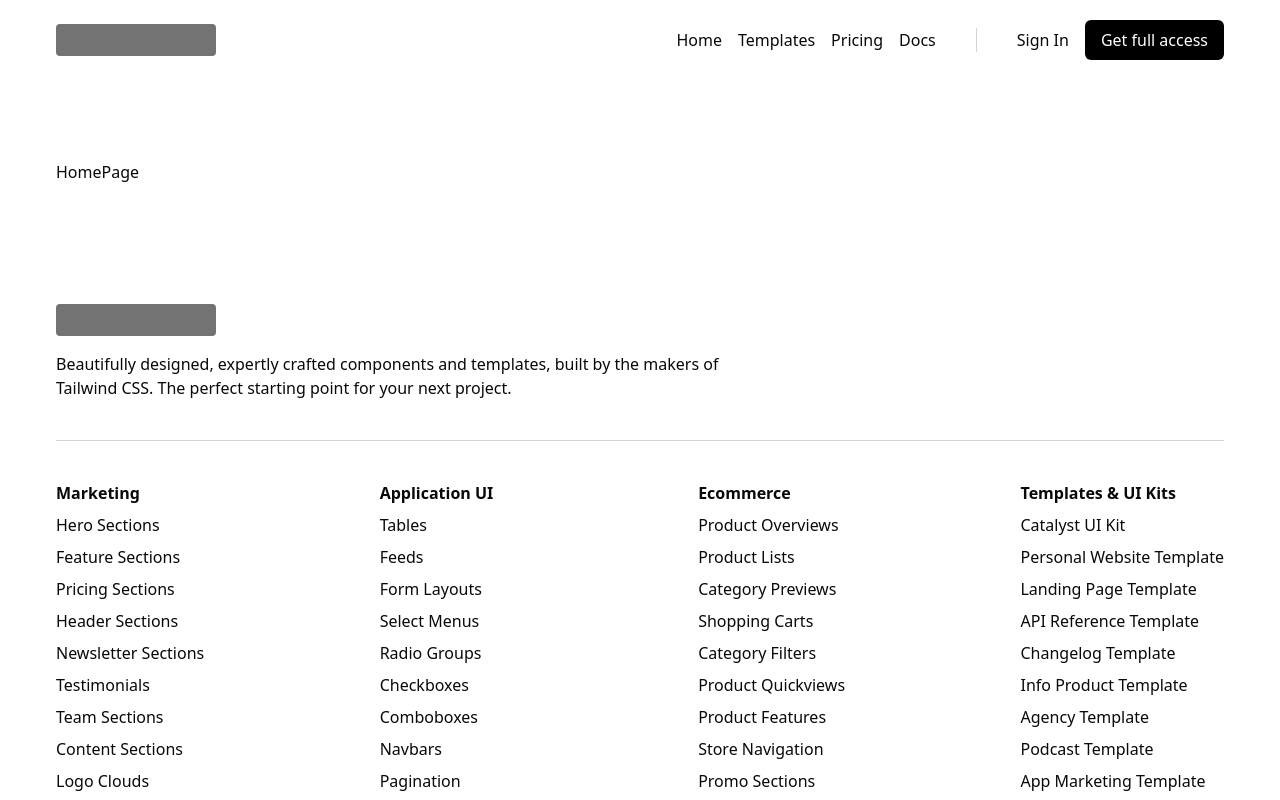
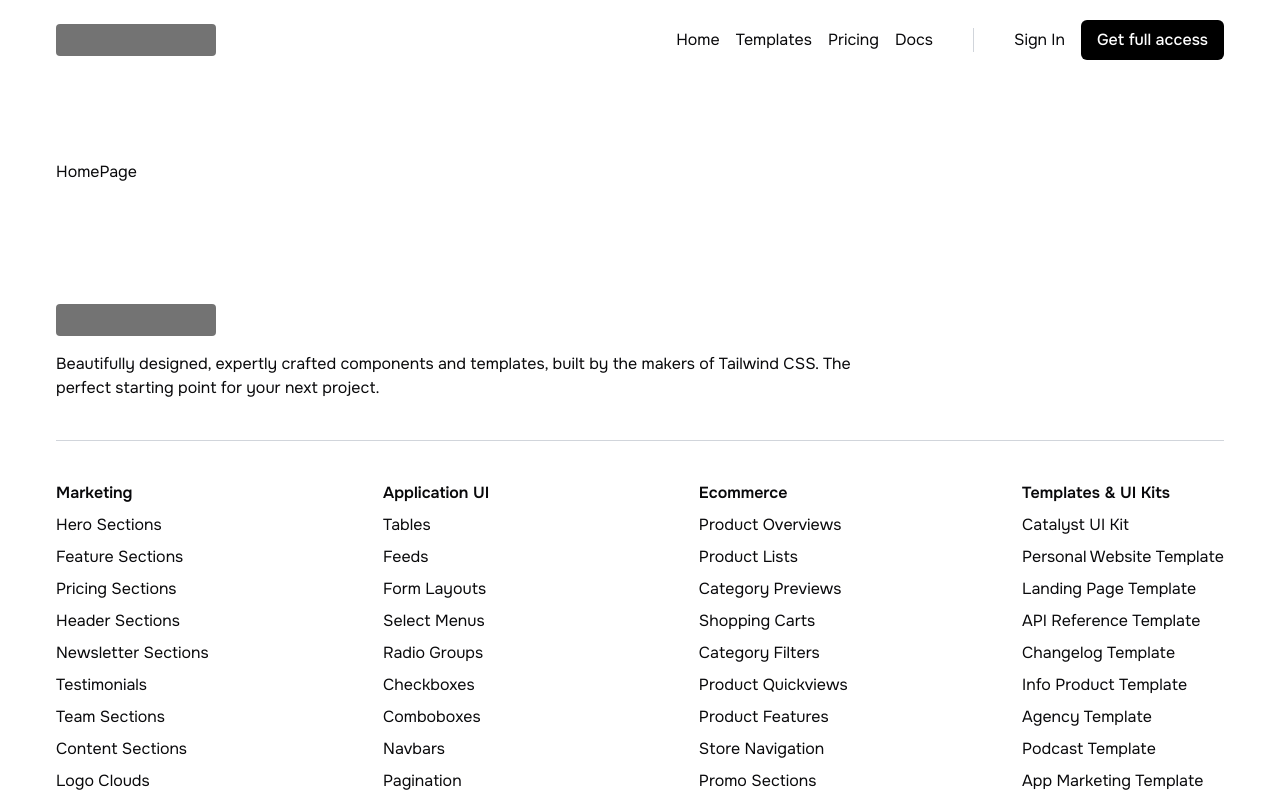
Before and after one commit to santiago-federici/templates-ecommerce, a Next.js app: page / in a window 1280 px wide. Shown: the top 800 px of the page. Built offline with nearby package versions, Linux system fonts and the light colour scheme.

Commit message:
update: change font and wrapper class

```diff
--- a/src/app/globals.css
+++ b/src/app/globals.css
@@ -133,13 +133,13 @@ select {
 
 @media screen and (width > 768px) {
   .wrapper {
-    width: min(100% - 7rem, 130ch);
+    width: min(100% - 7rem, 110ch);
   }
 }
 
 @media screen and (width > 1024px) {
   .wrapper {
-    width: min(100% - 7rem, 150ch);
+    width: min(100% - 7rem, 130ch);
   }
 }
 
--- a/src/app/layout.tsx
+++ b/src/app/layout.tsx
@@ -1,20 +1,14 @@
 import type { Metadata } from "next";
-import localFont from "next/font/local";
 
 import { Header } from "@/components/Header";
 import { Footer } from "@/components/Footer";
 
+import { Onest } from "next/font/google";
+
 import "./globals.css";
 
-const geistSans = localFont({
-  src: "./fonts/GeistVF.woff",
-  variable: "--font-geist-sans",
-  weight: "100 900",
-});
-const geistMono = localFont({
-  src: "./fonts/GeistMonoVF.woff",
-  variable: "--font-geist-mono",
-  weight: "100 900",
+const onest = Onest({
+  subsets: ["latin"],
 });
 
 export const metadata: Metadata = {
@@ -29,9 +23,7 @@ export default function RootLayout({
 }>) {
   return (
     <html lang="en">
-      <body
-        className={`${geistSans.variable} ${geistMono.variable} antialiased flex flex-col gap-20`}
-      >
+      <body className={`${onest.className} antialiased flex flex-col gap-20`}>
         <Header />
         <main className="flex-1">{children}</main>
         <Footer />
```
Also changed, not shown: src/app/fonts/GeistMonoVF.woff (deleted), src/app/fonts/GeistVF.woff (deleted).
